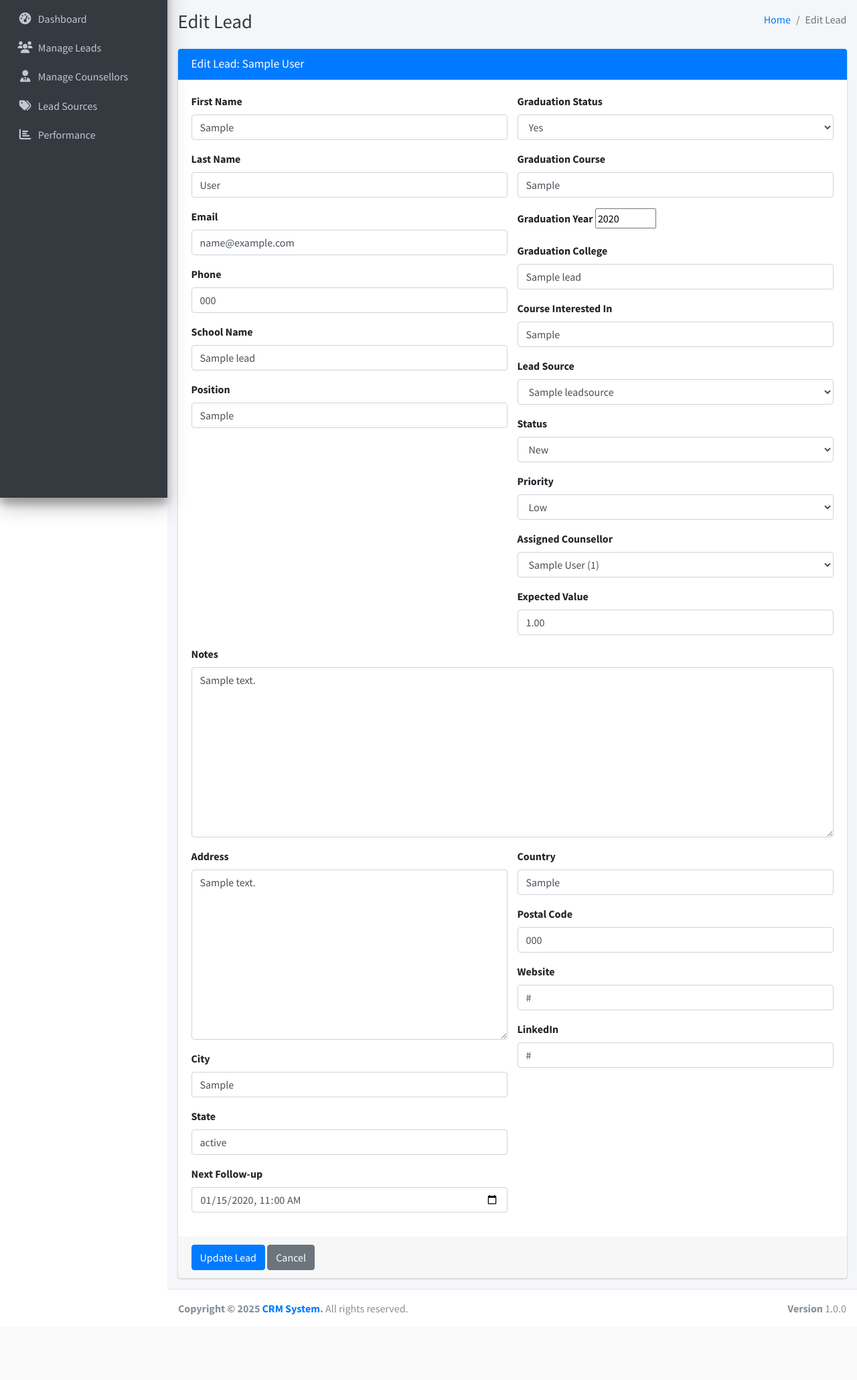
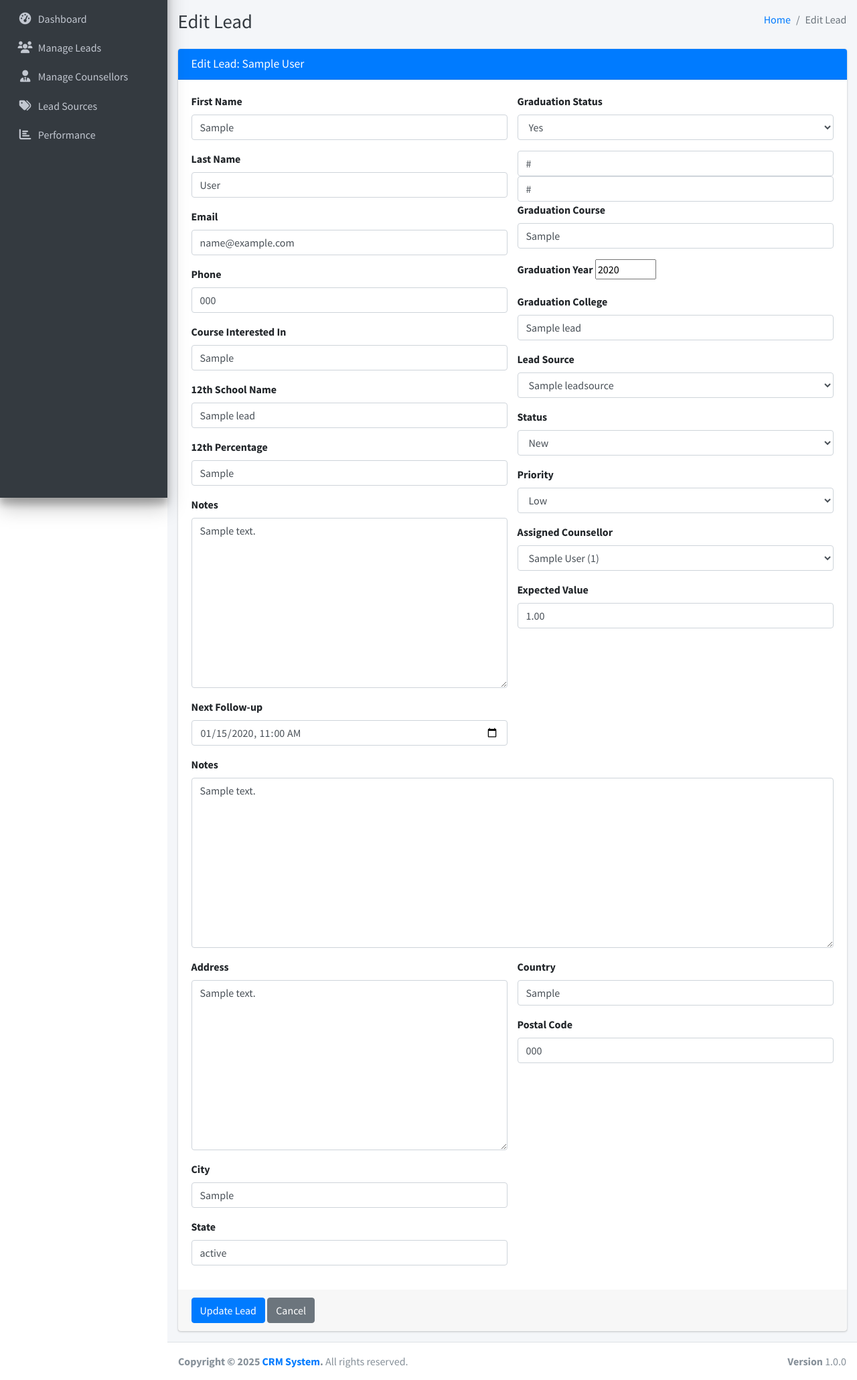
Before and after one commit to Hackersh18/CRM-Portal, a Django app: page /leads/edit/1/ in a window 1280 px wide. Shown: the part 57-2117 px from the top of the page at 67% size. Before the commit the page ends 2020 px from the top, so only its background shows below. Run offline with Django 3.2, Linux system fonts and the light colour scheme; a user stored in the database is signed in; tables that the repository leaves empty hold one stand-in row (values such as "Sample post"); some libraries are stand-ins or nearby versions.

Commit message:
Update edit lead template to match add lead fields and layout

```diff
--- a/main_app/templates/admin_template/edit_lead.html
+++ b/main_app/templates/admin_template/edit_lead.html
@@ -46,17 +46,38 @@
                                         {% endif %}
                                     </div>
                                     <div class="form-group">
-                                        <label>School Name</label>
+                                        <label>Course Interested In</label>
+                                        {{form.course_interested}}
+                                        {% if form.course_interested.errors %}
+                                            <span class="text-danger">{{form.course_interested.errors}}</span>
+                                        {% endif %}
+                                    </div>
+                                    <div class="form-group">
+                                        <label>12th School Name</label>
                                         {{form.school_name}}
                                         {% if form.school_name.errors %}
                                             <span class="text-danger">{{form.school_name.errors}}</span>
                                         {% endif %}
                                     </div>
                                     <div class="form-group">
-                                        <label>Position</label>
+                                        <label>12th Percentage</label>
                                         {{form.position}}
                                         {% if form.position.errors %}
                                             <span class="text-danger">{{form.position.errors}}</span>
+                                        {% endif %}
+                                    </div>
+                                    <div class="form-group">
+                                        <label>Notes</label>
+                                        {{form.notes}}
+                                        {% if form.notes.errors %}
+                                            <span class="text-danger">{{form.notes.errors}}</span>
+                                        {% endif %}
+                                    </div>
+                                    <div class="form-group">
+                                        <label>Next Follow-up</label>
+                                        {{form.next_follow_up}}
+                                        {% if form.next_follow_up.errors %}
+                                            <span class="text-danger">{{form.next_follow_up.errors}}</span>
                                         {% endif %}
                                     </div>
                                 </div>
@@ -71,6 +92,10 @@
 
                                     <!-- Hidden industry field for backward compatibility -->
                                     {{form.industry}}
+
+                                    <!-- Hidden fields for website and linkedin to match add lead template -->
+                                    {{form.website}}
+                                    {{form.linkedin}}
 
                                     <!-- Conditional graduation details fields -->
                                     <div id="graduation-details" style="display: none;">
@@ -95,13 +120,6 @@
                                                 <span class="text-danger">{{form.graduation_college.errors}}</span>
                                             {% endif %}
                                         </div>
-                                    </div>
-                                    <div class="form-group">
-                                        <label>Course Interested In</label>
-                                        {{form.course_interested}}
-                                        {% if form.course_interested.errors %}
-                                            <span class="text-danger">{{form.course_interested.errors}}</span>
-                                        {% endif %}
                                     </div>
                                     <div class="form-group">
                                         <label>Lead Source</label>
@@ -190,31 +208,6 @@
                                             <span class="text-danger">{{form.postal_code.errors}}</span>
                                         {% endif %}
                                     </div>
-                                    <div class="form-group">
-                                        <label>Website</label>
-                                        {{form.website}}
-                                        {% if form.website.errors %}
-                                            <span class="text-danger">{{form.website.errors}}</span>
-                                        {% endif %}
-                                    </div>
-                                    <div class="form-group">
-                                        <label>LinkedIn</label>
-                                        {{form.linkedin}}
-                                        {% if form.linkedin.errors %}
-                                            <span class="text-danger">{{form.linkedin.errors}}</span>
-                                        {% endif %}
-                                    </div>
-                                </div>
-                            </div>
-                            <div class="row">
-                                <div class="col-md-6">
-                                    <div class="form-group">
-                                        <label>Next Follow-up</label>
-                                        {{form.next_follow_up}}
-                                        {% if form.next_follow_up.errors %}
-                                            <span class="text-danger">{{form.next_follow_up.errors}}</span>
-                                        {% endif %}
-                                    </div>
                                 </div>
                             </div>
                         </div>
```
